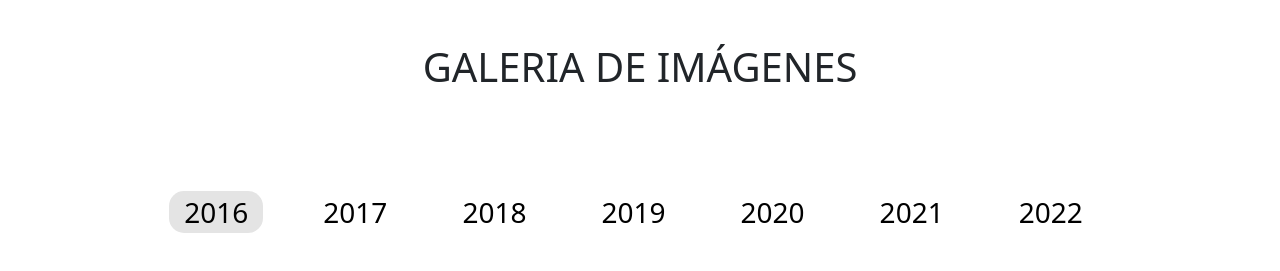
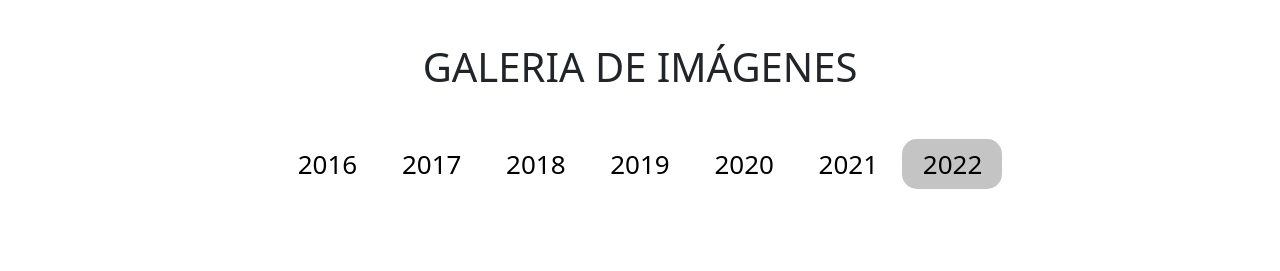
Before and after one commit to mariolototo/movilidad-v2.0, a website: page templates/galeria.html in a window 1280 px wide. Shown: the part 105-376 px from the top of the page. Drawn offline with nearby package versions, Linux system fonts and the light colour scheme.

Commit message:
btnAnimationEffect

```diff
--- a/css/style.css
+++ b/css/style.css
@@ -283,30 +283,98 @@ body {
 
 /* GALERIA */
 
-.years > ul{
-    display: flex;
-    flex-direction: row;
-    list-style: none;
-    justify-content: center;
-    align-items: center;
-    margin-top: 100px;
+.navGaleria {
+    position: relative;
+    margin: 270px auto 0;
+    width: 730px;
+    height: 50px;
 }
 
-.years > ul >li {
-    margin-right: 45px;
-    font-size: 28px;
-    font-weight: 600;
+.navGaleria a {
+    font-size: 26px;
+    color: black;
+    text-decoration: none;
+    line-height: 50px;
+    position: relative;
+    z-index: 1;
+    display: inline-block;
+    text-align: center;
+    border-radius: 15px;
+}
+
+.navGaleria a:hover {
     color: black;
 }
 
-.btnYears {
-    background: none;
-    border: none;
-    padding: 0px 15px;
+.navGaleria .animation {
+    position: absolute;
+    height: 100%;
+    top: 0;
+    z-index: 0;
+    background:rgb(196, 196, 196);
+    transition: all .5s ease 0s;
+    border-radius: 15px;
 }
 
-.btnSelected {
-    background: rgb(228, 228, 228);
-    border-radius: 15px;
-    border: none;
+a:nth-child(1) {
+    width: 100px;
 }
+
+.navGaleria .start-home,a:nth-child(1):hover~.animation {
+    width: 100px;
+    left: 0px;
+}
+
+a:nth-child(2) {
+    width: 100px;
+}
+
+.navGaleria .start-home,a:nth-child(2):hover~.animation {
+    width: 100px;
+    left: 105px;
+}
+
+a:nth-child(3) {
+    width: 100px;
+}
+
+.navGaleria .start-home,a:nth-child(3):hover~.animation {
+    width: 100px;
+    left: 210px;
+}
+
+a:nth-child(4) {
+    width: 100px;
+}
+
+.navGaleria .start-home,a:nth-child(4):hover~.animation {
+    width: 100px;
+    left: 315px;
+}
+
+a:nth-child(5) {
+    width: 100px;
+}
+
+.navGaleria .start-home,a:nth-child(5):hover~.animation {
+    width: 100px;
+    left: 418px;
+}
+
+a:nth-child(6) {
+    width: 100px;
+}
+
+.navGaleria .start-home,a:nth-child(6):hover~.animation {
+    width: 100px;
+    left: 520px;
+}
+
+a:nth-child(7){
+    width: 100px;
+}
+
+.navGaleria .start-home,a:nth-child(7):hover~.animation {
+    width: 100px;
+    left: 627px;
+}
--- a/js/app.js
+++ b/js/app.js
@@ -127,18 +127,26 @@ window.onload = () => {
 
     /* GALERIA */
     let buttons = $(".btnYears");
-    for(let i = 0; i < buttons.length; i++) {
+    for (let i = 0; i < buttons.length; i++) {
         buttons[i].addEventListener("click", selectYear);
     }
 
     function selectYear() {
 
-        for(let i = 0; i < buttons.length; i++) {
+        for (let i = 0; i < buttons.length; i++) {
             buttons[i].classList.remove("btnSelected");
         }
         this.classList.add("btnSelected");
-        console.log(this);
     }
 
+    $(".years").on("mouseover", animateYears);
+
+    function animateYears() {
+        let div = document.createElement("div");
+        div.classList.add("btnSelected", "btnYears");
+        let e = window.event;
+        let posX = e.clientX;
+        let posY = e.clientY;
+    }
 
 }
--- a/templates/galeria.html
+++ b/templates/galeria.html
@@ -1,5 +1,6 @@
 <!DOCTYPE html>
 <html lang="en">
+
 <head>
     <meta charset="UTF-8">
     <meta http-equiv="X-UA-Compatible" content="IE=edge">
@@ -11,7 +12,7 @@
         integrity="sha384-1BmE4kWBq78iYhFldvKuhfTAU6auU8tT94WrHftjDbrCEXSU1oBoqyl2QvZ6jIW3" crossorigin="anonymous">
     <script src="https://cdn.jsdelivr.net/npm/bootstrap@5.1.3/dist/js/bootstrap.min.js"
         integrity="sha384-QJHtvGhmr9XOIpI6YVutG+2QOK9T+ZnN4kzFN1RtK3zEFEIsxhlmWl5/YESvpZ13" crossorigin="anonymous">
-        </script>
+    </script>
     <title>Movilidad</title>
 </head>
 
@@ -43,15 +44,16 @@
                     <div class="col-12 text-center mt-5">
                         <h1>GALERIA DE IMÁGENES</h1>
                         <div class="years">
-                            <ul>
-                                <li><button id="2016" class="btnYears btnSelected">2016</button></li>
-                                <li><button id="2017" class="btnYears">2017</button></li>
-                                <li><button id="2018" class="btnYears">2018</button></li>
-                                <li><button id="2019" class="btnYears">2019</button></li>
-                                <li><button id="2020" class="btnYears">2020</button></li>
-                                <li><button id="2021" class="btnYears">2021</button></li>
-                                <li><button id="2022" class="btnYears">2022</button></li>
-                            </ul>
+                            <nav class="navGaleria mt-5">
+                                <a href="#">2016</a>
+                                <a href="#">2017</a>
+                                <a href="#">2018</a>
+                                <a href="#">2019</a>
+                                <a href="#">2020</a>
+                                <a href="#">2021</a>
+                                <a href="#">2022</a>
+                                <div class="animation start-home"></div>
+                            </nav>
                         </div>
                     </div>
                 </div>
```
